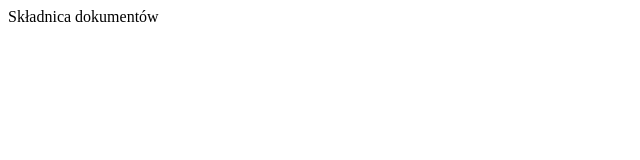
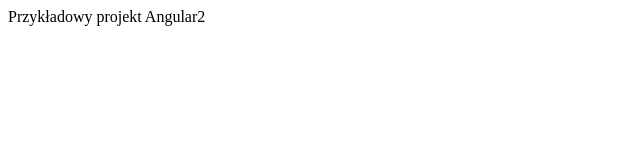
Before and after one commit to cryuff/StartFrontWithAngular2, a website: page index.html in a window 1280 px wide. Shown: the full height of the page, 0-640 px from the left. Drawn offline with Linux system fonts and the light colour scheme.

Commit message:
Update index.html

```diff
--- a/index.html
+++ b/index.html
@@ -3,13 +3,13 @@
 
 <head>
   <base href="/">
-  <title>Składnica dokumentów HuzarSoftware</title>
+  <title>Przykładowy projekt Angular2</title>
   <meta charset="UTF-8">
   <meta name="viewport" content="width=device-width, initial-scale=1">
 </head>
 
 <body>
-  Składnica dokumentów
+  Przykładowy projekt Angular2
 </body>
 
 </html>
```
